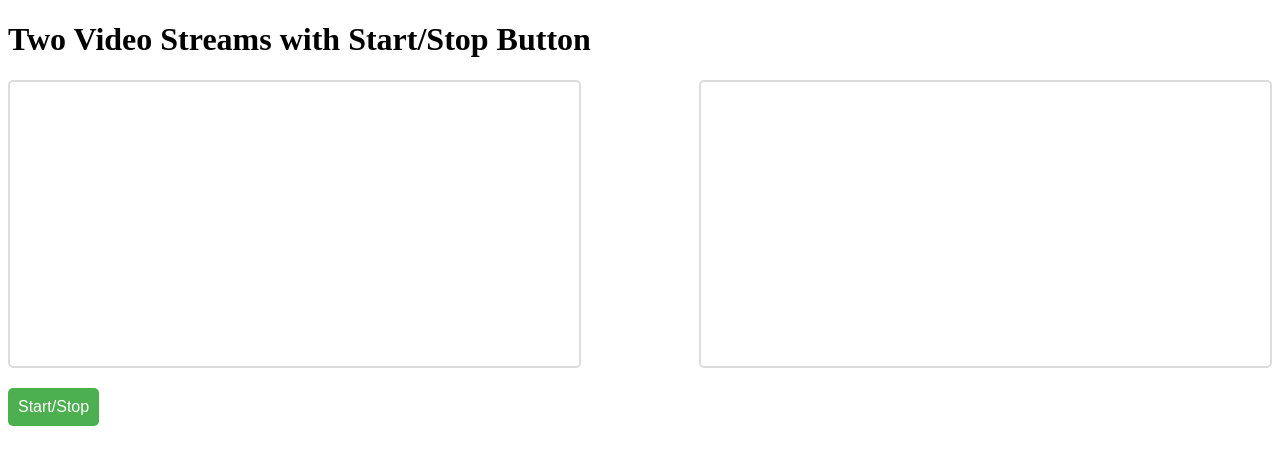
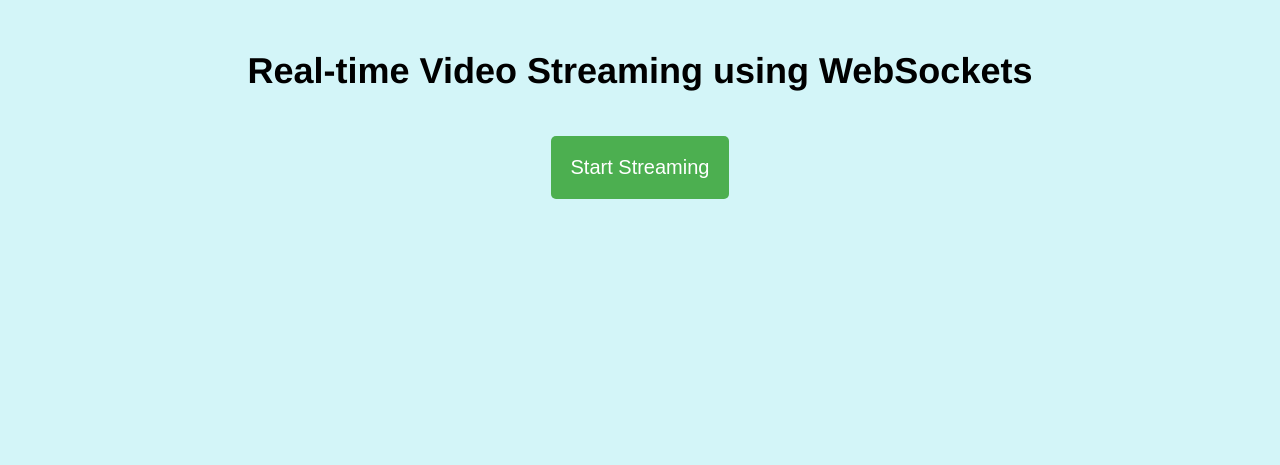
Before and after one commit to Naveenlingala/Web-conference, a Django app: page / in a window 1280 px wide. Shown: the top 465 px of the page. Run offline with Django 4.2, Linux system fonts and the light colour scheme.

Commit message:
Project Completed

```diff
--- /dev/null
+++ b/camera_feed/routing.py
@@ -0,0 +1,6 @@
+from django.urls import re_path
+from . import consumers
+
+websocket_urlpatterns = [
+    re_path(r"", consumers.VideoConsumer.as_asgi()),
+]
--- a/camera_feed/templates/camera_feed/base.html
+++ b/camera_feed/templates/camera_feed/base.html
@@ -12,7 +12,7 @@
   <body>
     {% block content %} {% endblock %}
 
+    <script type="text/javascript" src="{% static 'camera_feed/js/main.js' %}"></script>
 
-    <script type="text/javascript" src="{% static 'camera_feed/js/main.js' %}"></script>
   </body>
 </html>
--- a/camera_feed/templates/camera_feed/video.html
+++ b/camera_feed/templates/camera_feed/video.html
@@ -1,8 +1,20 @@
 <div>
-  <h1>Two Video Streams with Start/Stop Button</h1>
+  <h1>Real-time Video Streaming using WebSockets</h1>
   <div class="video-container">
-    <video id="video1" autoplay playsinline></video>
-    <video id="video2" autoplay playsinline></video>
+    <div id="Webcam" class="hidden">
+      <h2>Webcam Input</h2>
+      <video id="input_video" autoplay playsinline></video>
+    </div>
+
+    <div id="liveStream" class="hidden">
+      <h2>Broadcasting Video</h2>
+      <img src="" id="received_video" />
+    </div>
   </div>
-  <button id="start-stop-button">Start/Stop</button>
+  <div class="button-container">
+    <button id="start-button">Start Streaming</button>
+    <button id="stop-button" class="hidden">Stop Streaming</button>
+  </div>
+
+  <button class="hidden">record</button>
 </div>
--- a/static/camera_feed/css/styles.css
+++ b/static/camera_feed/css/styles.css
@@ -1,22 +1,57 @@
+body {
+    background-color: #d3f5f8; /* Set your desired background color */
+    font-family: "Helvetica Neue", Arial, sans-serif; /* Choose a modern font */
+}
+
+video {
+    border: 2px solid #ddd;
+    border-radius: 5px;
+}
+
+h1 {
+    font-size: 36px;
+    text-align: center;
+    margin-top: 50px;
+}
+
 .video-container {
     display: flex;
     justify-content: space-between;
     margin-bottom: 20px;
-  }
-video {
-    width: 45%;
-    border: 2px solid #ddd;
-    border-radius: 5px;
 }
-#start-stop-button {
-    padding: 10px;
+
+.button-container {
+    display: flex;
+    justify-content: center;
+    margin-top: 20px
+}
+.hidden {
+    display: none;
+}
+
+#start-button {
+    padding: 20px;
     background-color: #4CAF50;
     color: white;
     border: none;
     border-radius: 5px;
-    font-size: 16px;
+    font-size: 20px;
     cursor: pointer;
 }
-#start-stop-button:hover {
+
+#stop-button {
+    padding: 20px;
+    background-color: #af4c4cd0;
+    color: white;
+    border: none;
+    border-radius: 5px;
+    font-size: 20px;
+    cursor: pointer;
+}
+#stop-button:hover {
+    background-color: #ff0000;
+}
+
+#start-button:hover {
     background-color: #3e8e41;
 }
--- a/static/camera_feed/js/main.js
+++ b/static/camera_feed/js/main.js
@@ -1 +1,100 @@
-console.log("JS loaded");
+// Get Endpoint address
+var loc = window.location;
+var endpoint = "ws://" + loc.host + loc.pathname;
+
+// Create a websocket connection
+var socket;
+var intervalId;
+
+// Extract the html components
+var input_video = document.getElementById("input_video");
+var received_video = document.getElementById("received_video");
+var start_button = document.getElementById("start-button");
+var stop_button = document.getElementById("stop-button");
+var webCam = document.getElementById("Webcam");
+var liveStream = document.getElementById("liveStream");
+
+// Convert Video to Base64 JPEG
+const getFrame = () => {
+  const canvas = document.createElement("canvas");
+  canvas.width = input_video.videoWidth;
+  canvas.height = input_video.videoHeight;
+  canvas.getContext("2d").drawImage(input_video, 0, 0);
+  const data = canvas.toDataURL("image/jpeg");
+  return data;
+};
+
+// Open a WebSocket connection
+function openWebSocket() {
+  socket = new WebSocket(endpoint);
+
+  // Event handler for WebSocket connection opened
+  socket.onopen = () => {
+    console.log("WebSocket connection opened.");
+
+    intervalId = setInterval(() => {
+      // Check to avoid error due to onclose latency
+      if (socket.readyState === WebSocket.OPEN) {
+        socket.send(getFrame());
+      }
+      // Set FPS to 15
+    }, 1000 / 15); // calculates milliseconds
+  };
+
+  // Event handler for WebSocket connection closed
+  socket.onclose = () => {
+    console.log("WebSocket connection closed.");
+    clearInterval(intervalId); // Clear the interval when the socket is closed
+  };
+
+  // Event handler for WebSocket errors
+  socket.onerror = () => {
+    console.error("WebSocket error occurred.");
+  };
+
+  // Event handler for WebSocket message
+  socket.onmessage = (event) => {
+    // Update received video with the received frames from the backend
+    received_video.src = event.data;
+  };
+}
+
+// Assign event listeners
+start_button.addEventListener("click", () => {
+  navigator.mediaDevices
+    .getUserMedia({ video: true })
+    .then((mediastream) => {
+      // Add and remove hidden class
+      start_button.classList.add("hidden");
+      stop_button.classList.remove("hidden");
+      webCam.classList.remove("hidden");
+      liveStream.classList.remove("hidden");
+
+      // Set source to input stream
+      input_video.srcObject = mediastream;
+
+      openWebSocket();
+    })
+    .catch((err) => {
+      console.log(err.name, err.message);
+    });
+});
+
+stop_button.addEventListener("click", () => {
+  // Add and remove hidden class
+  start_button.classList.remove("hidden");
+  stop_button.classList.add("hidden");
+  webCam.classList.add("hidden");
+  liveStream.classList.add("hidden");
+
+  // Stop the video stream
+  const stream = input_video.srcObject;
+  const tracks = stream.getTracks();
+  tracks.forEach((track) => track.stop());
+
+  // Remove the source from the video element
+  input_video.srcObject = null;
+  received_video.src = "";
+
+  socket.close();
+});
--- a/webstream/settings.py
+++ b/webstream/settings.py
@@ -61,6 +61,12 @@ TEMPLATES = [
 ASGI_APPLICATION = "webstream.asgi.application"
 # WSGI_APPLICATION = "webstream.wsgi.application"
 
+# Not for developnment
+CHANNEL_LAYERS = {
+    "default": {
+        "BACKEND": "channels.layers.InMemoryChannelLayer"
+    }
+}
 
 # Database
 # https://docs.djangoproject.com/en/4.2/ref/settings/#databases
```
Also changed, not shown: camera_feed/consumers.py (added, +16 -0 lines), requirements.txt (added, +26 -0 lines), webstream/asgi.py (+6 -3 lines), 1 other file.
